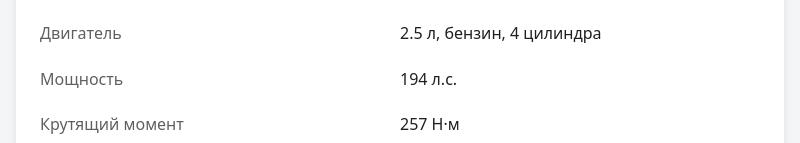
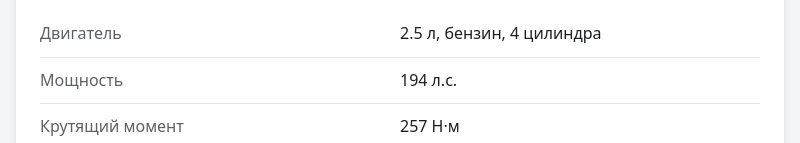
Before and after one commit to jenlvov/mazda-cx5, a plain HTML site: page index.html in a window 1280 px wide. Shown: the part 657-800 px from the top of the page, 240-1040 px from the left. Drawn offline with Linux system fonts and the light colour scheme.

Commit message:
Apply batched suggestions from code review
Co-authored-by: jenlvov <jenlvov@gmail.com>

```diff
--- a/styles.css
+++ b/styles.css
@@ -125,7 +125,7 @@ body {
 .specs th,
 .specs td {
   padding: 10px 0;
-  border-bottom: 1px solid var(--boder);
+  border-bottom: 1px solid var(--border);
   text-align: left;
 }
 
```
